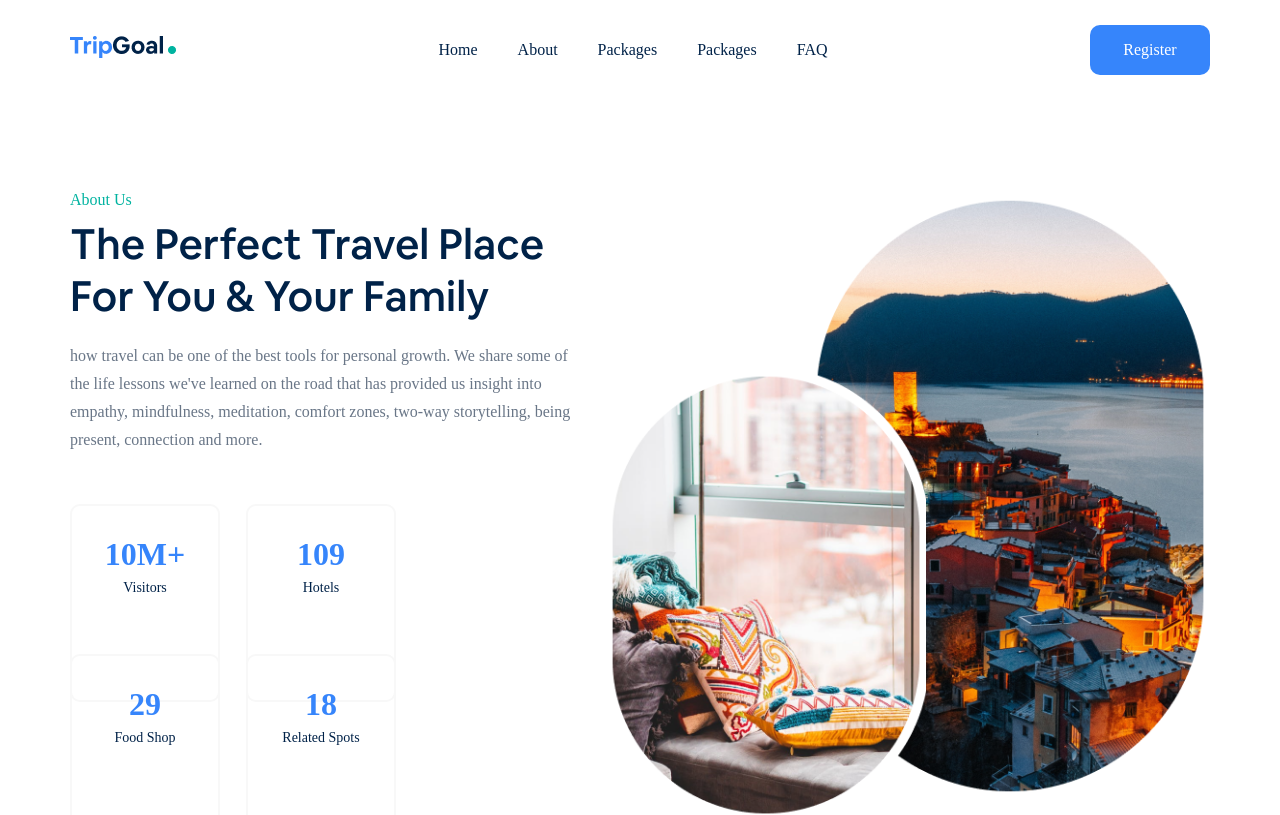
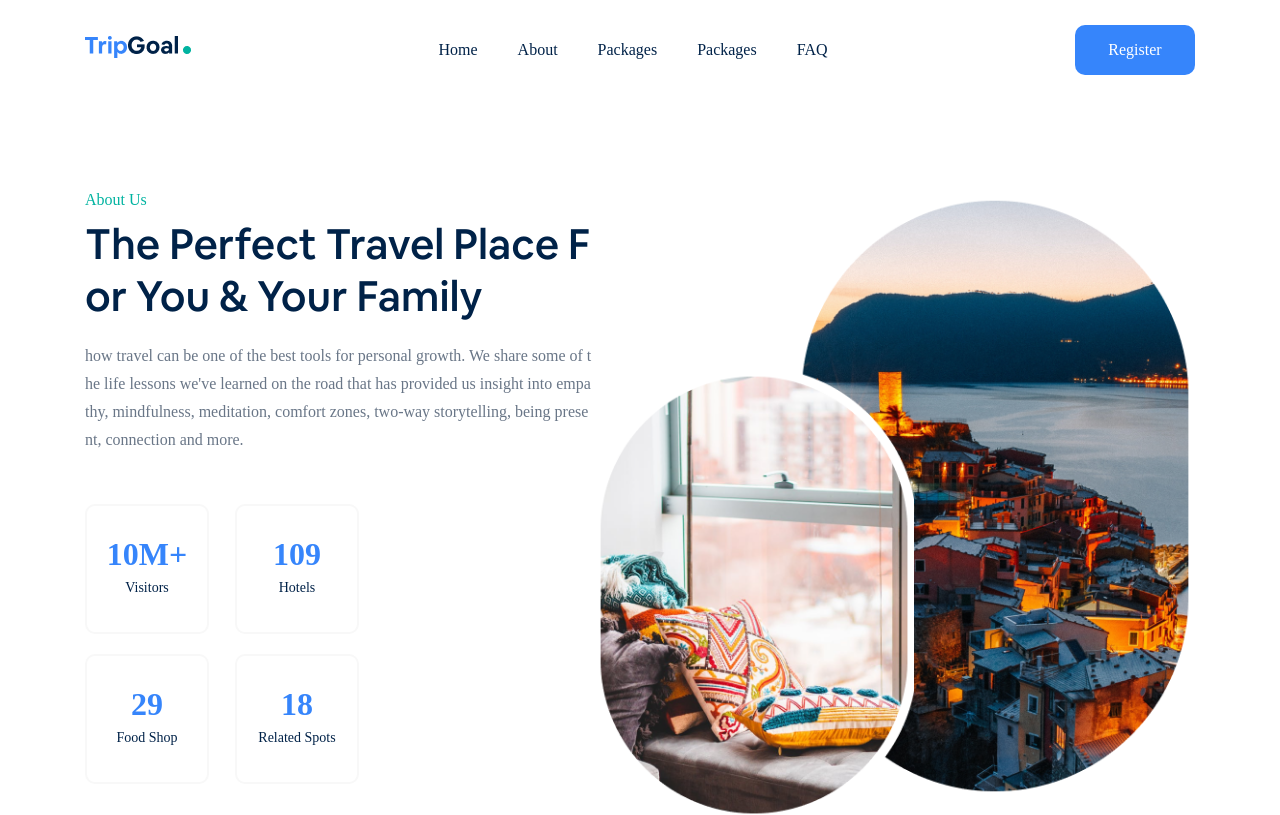
Before and after one commit to EvilEl/nuxtssr, a Nuxt app: page /About in a window 1280 px wide. Shown: the top 815 px of the page. Built offline with nearby package versions, Linux system fonts and the light colour scheme.

Commit message:
fix height

```diff
--- a/assets/css/normalazie.css
+++ b/assets/css/normalazie.css
@@ -10,6 +10,8 @@
 *{
   margin: 0;
   padding: 0;
+  box-sizing: border-box;
+  word-break: break-all;
 }
  html {
   line-height: 1.15; /* 1 */
--- a/pages/About.vue
+++ b/pages/About.vue
@@ -82,6 +82,7 @@ export default {
     width: 100%;
     flex-wrap: wrap;
     margin-top: 50px;
+    max-width: 400px;
   }
   &__item {
     padding: 0 13px;
@@ -93,7 +94,7 @@ export default {
     &-body {
       border: 2px solid #f8f8f8;
       border-radius: 10px;
-      padding: 32px 22px;
+      padding: 32px 8px;
       display: flex;
       flex-direction: column;
       height: 100%;
```
